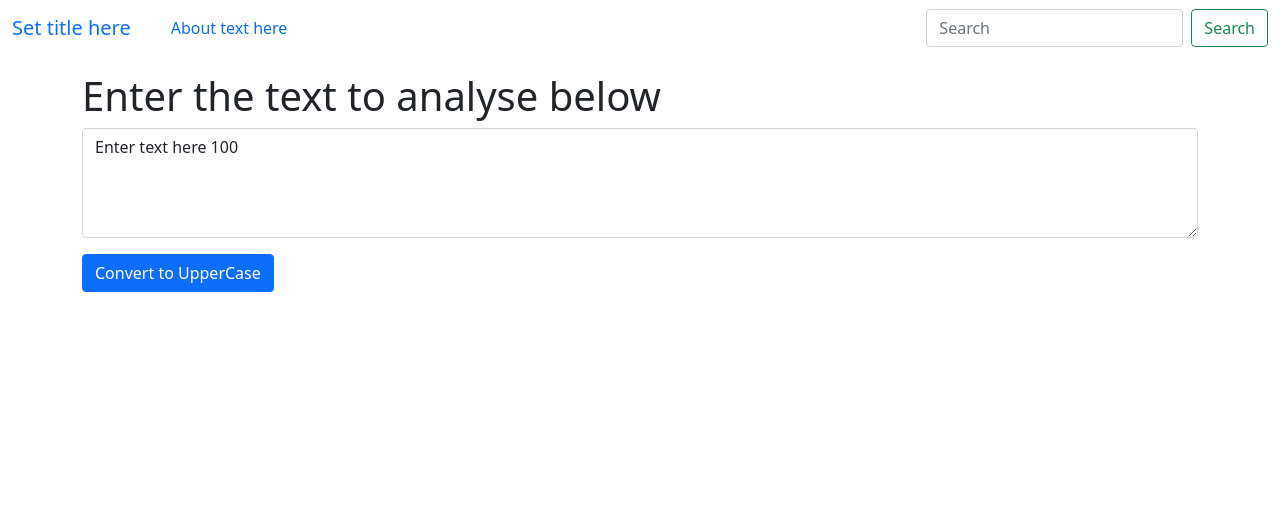
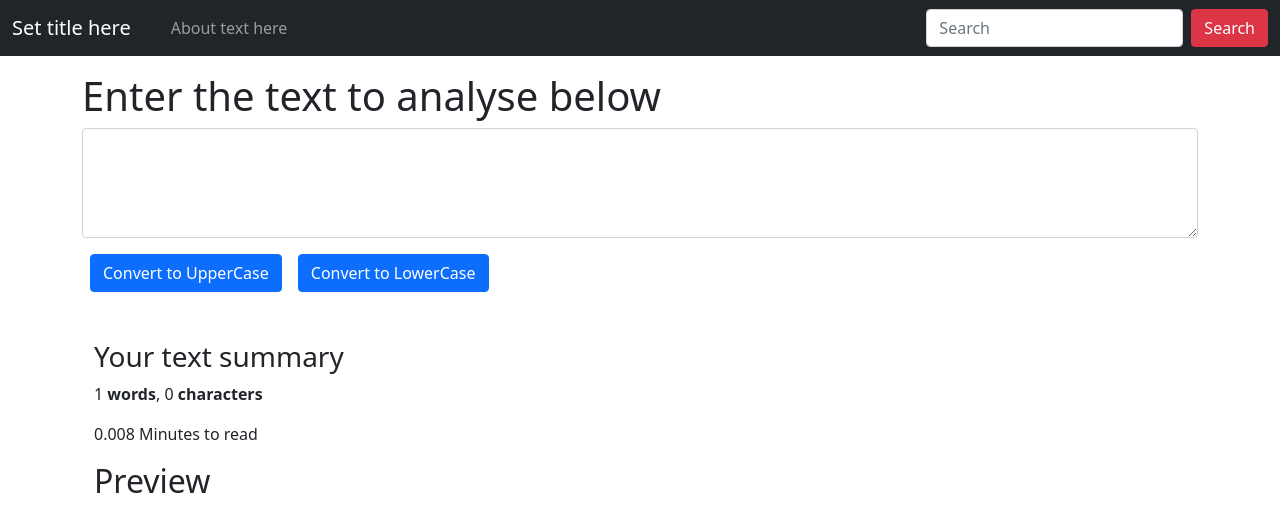
Before and after one commit to shashankyo/React_Complete_Project, a React (Create React App) app: page / in a window 1280 px wide. Shown: the top 532 px of the page. Built offline with nearby package versions, Linux system fonts and the light colour scheme.

Commit message:
word count, char count, preview and summary of text updated

```diff
--- a/src/components/Navbar.js
+++ b/src/components/Navbar.js
@@ -3,12 +3,12 @@ import PropTypes from 'prop-types'
 
 export default function Navbar(props) {
   return (
-    <nav className="navbar navbar-expand-lg bg-body-tertiary">
+    <nav className="navbar navbar-expand-lg navbar-dark bg-dark">
   <div className="container-fluid">
     <a className="navbar-brand" href="/">{props.title}</a>
-    {/* <button className="navbar-toggler" type="button" data-bs-toggle="collapse" data-bs-target="#navbarSupportedContent" aria-controls="navbarSupportedContent" aria-expanded="false" aria-label="Toggle navigation">
+    <button className="navbar-toggler" type="button" data-bs-toggle="collapse" data-bs-target="#navbarSupportedContent" aria-controls="navbarSupportedContent" aria-expanded="false" aria-label="Toggle navigation">
       <span className="navbar-toggler-icon"></span>
-    </button> */}
+    </button>
     <div className="collapse navbar-collapse" id="navbarSupportedContent">
       <ul className="navbar-nav me-auto mb-2 mb-lg-0">
         <li className="nav-item">
@@ -21,12 +21,10 @@ export default function Navbar(props) {
       </ul>
       <form className="d-flex">
         <input className="form-control me-2" type="search" placeholder="Search" aria-label="Search"/>
-        <button className="btn btn-outline-success" type="submit">Search</button>
+        <button className="btn btn-danger" type="submit">Search</button>
       </form>
     </div>
   </div>
-
-
 </nav>
   )
 }
--- a/src/components/TextForm.js
+++ b/src/components/TextForm.js
@@ -10,23 +10,42 @@ export default function TextForm(props) {
         setText(newText)
     }
 
+    const handleLoClick = () => {
+        console.log("LowerCase was clicked!" + text);
+        let newText = text.toLowerCase();
+        setText(newText)
+    }
+
     const handleOnChange =(event)=> {
         console.log("On Change");
         setText(event.target.value);
     }
 
-    const [text, setText] = useState("Enter text here 100");
+    const [text, setText] = useState("");
 
 
   return (
+    <>
+        <div>
 
-    <div>
             <h1>{props.heading}</h1>
             <div className="mb-3">
             <textarea className="form-control" value={text} onChange={handleOnChange} id="myBox" rows="4"></textarea>
             </div>
 
-            <button className="btn btn-primary" onClick={handleUpClick}>Convert to UpperCase</button>
-    </div>
+            <button className="btn btn-primary  mx-2" onClick={handleUpClick}>Convert to UpperCase</button>
+            <button className="btn btn-primary  mx-2 " onClick={handleLoClick}>Convert to LowerCase</button>
+
+        </div>
+
+        <div className="container my-5">
+        <h3>Your text summary</h3>
+        <p>{text.split(" ").length} <b>words</b>, {text.length} <b>characters</b></p>
+        <p>{ 0.008 * text.split(" ").length} Minutes to read</p>
+        <h2>Preview</h2>
+        <p>{text}</p>
+
+        </div>
+    </>
   )
 }
```
